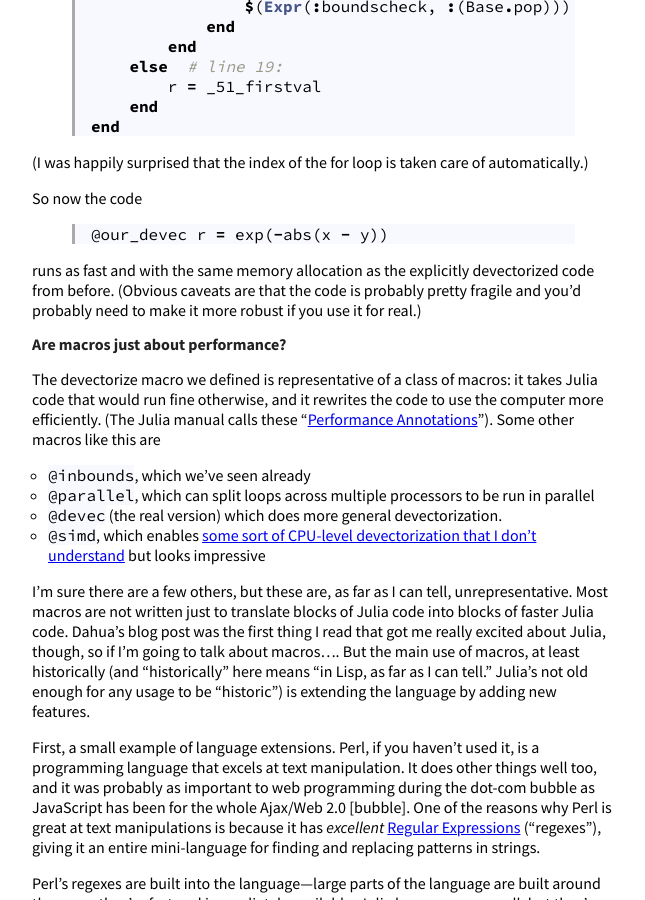
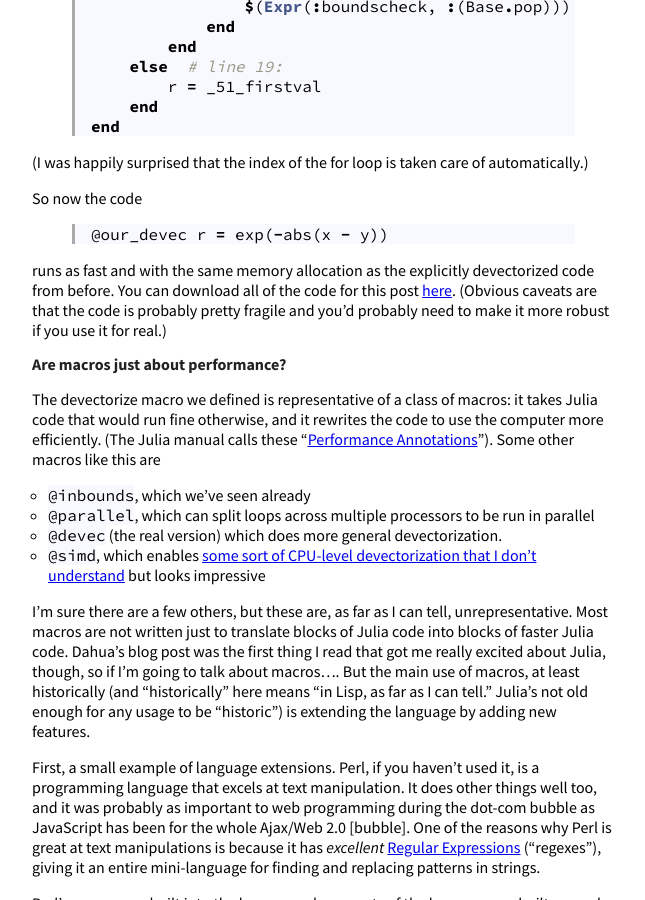
Before and after one commit to mmkuang/grayclhn.github.io, a Jekyll site: the page built from notes/_posts/2014-10-13-julia-macros.md, in a window 1280 px wide and 900 px high, scrolled down 5980 px. Shown: the whole window, without its empty margins (0-645 px from the left). Built offline with Jekyll 4.4.1, drawn with Linux system fonts in a browser that asks for light colours; Markdown is read by kramdown in place of the engine named in the settings.

Commit message:
Add another link to the gist for the julia post

```diff
--- a/notes/_posts/2014-10-13-julia-macros.md
+++ b/notes/_posts/2014-10-13-julia-macros.md
@@ -377,9 +377,10 @@ So now the code
 {% endhighlight %}
 
 runs as fast and with the same memory allocation as the explicitly
-devectorized code from before. (Obvious caveats are that the code is
-probably pretty fragile and you’d probably need to make it more robust
-if you use it for real.)
+devectorized code from before. You can download all of the code for
+this post [here][gist]. (Obvious caveats are that the code is probably
+pretty fragile and you’d probably need to make it more robust if you
+use it for real.)
 
 ## Are macros just about performance?
 
```
